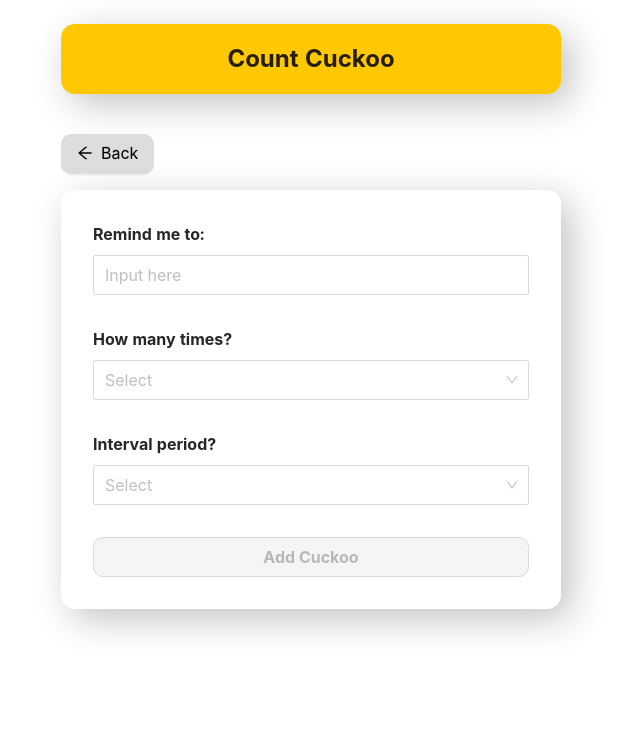
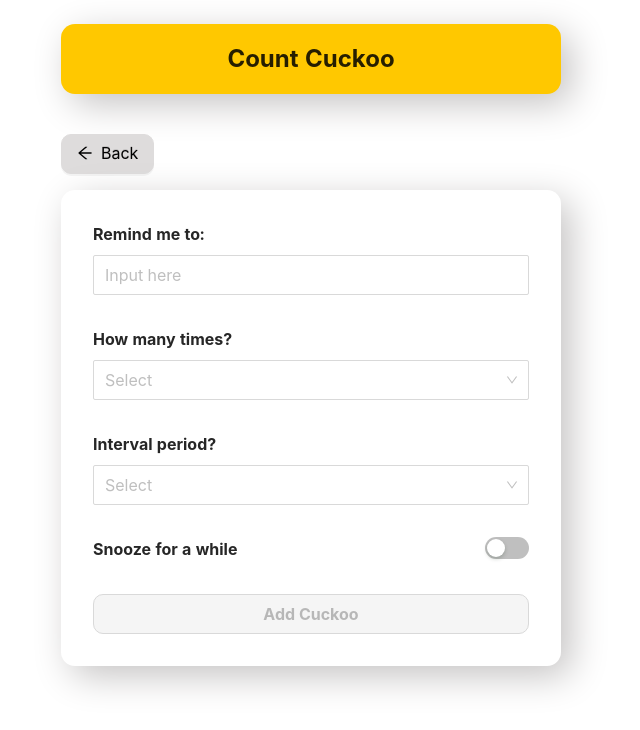
Before and after one commit to omkrpt/cuckoo-dooku, a React (Create React App) app: page / in a window 1280 px wide. Both pictures are taken after a click on the button "Add New Cuckoo". Shown: the top 730 px of the page, without its empty margins (329-969 px from the left). Built offline with nearby package versions, Linux system fonts and the light colour scheme; the HTML template or start-up script is replaced by a standard one.

Commit message:
Snooze Implementation (#16)
* UX improvements

* add new btn

* Notification commit

* bug fix

* Complete cyclye implementation

* Snooze impl

Co-authored-by: vignespacap <vignesh.palanisamy@capillarytech.com>

```diff
--- a/src/components/NewReminder/AddNew.js
+++ b/src/components/NewReminder/AddNew.js
@@ -1,5 +1,5 @@
 import React, { useEffect, useState, useMemo } from "react";
-import { Row, Button, Col, notification } from "antd";
+import { Row, Button, Col, notification, Switch } from "antd";
 import AddNewItem from "./AddNewItem";
 import { DeleteOutlined, ArrowLeftOutlined } from "@ant-design/icons";
 import { createAlarm, cancelAlarm } from "../../utils/alarmHandler";
@@ -9,6 +9,7 @@ const AddNew = ({ id, setReminderPage }) => {
   const [reminder, setReminder] = useState();
   const [noOfTime, setNoOfTime] = useState();
   const [intervalPeriod, setIntervalPeriod] = useState();
+  const [isSnooze, setIsSnooze] = useState(false);
   const mode = (id && "EDIT") || "CREATE";
   // const [reminderOptions, setReminderOptions] = useState([]);
 
@@ -26,10 +27,12 @@ const AddNew = ({ id, setReminderPage }) => {
           name: name_,
           noOfTime: noOfTime_,
           intervalPeriod: intervalPeriod_,
+          isSnooze: isSnooze_,
         } = currentItem;
         setReminder(name_);
         setNoOfTime(noOfTime_);
         setIntervalPeriod(intervalPeriod_);
+        setIsSnooze(isSnooze_);
       }
     }
   }, [id]);
@@ -49,6 +52,11 @@ const AddNew = ({ id, setReminderPage }) => {
       case "intervalPeriod":
         {
           setIntervalPeriod(value);
+        }
+        break;
+      case "snooze":
+        {
+          setIsSnooze(value);
         }
         break;
     }
@@ -92,28 +100,33 @@ const AddNew = ({ id, setReminderPage }) => {
       if (mode === "EDIT") {
         reminders = reminders.map((item) => {
           if (item.id === uniqueId) {
+            cancelAlarm(`${uniqueId}`);
             return {
               id: uniqueId,
               name: reminder,
               noOfTime,
               intervalPeriod,
               completedCycle: 0,
+              isSnooze,
             };
           }
           return item;
         });
       } else {
-        reminders.push({
+        reminders.unshift({
           id: uniqueId,
           name: reminder,
           noOfTime,
           intervalPeriod,
           completedCycle: 0,
+          isSnooze,
         });
       }
       window.localStorage.setItem("cuckooReminder", JSON.stringify(reminders));
       window.dispatchEvent(new Event("storage"));
-      addNewAlarm(uniqueId);
+      if (!isSnooze) {
+        addNewAlarm(uniqueId);
+      }
       notification.success({
         key: new Date(),
         message: `Cuckoo ${
@@ -131,7 +144,7 @@ const AddNew = ({ id, setReminderPage }) => {
   const noOfTimeOptions = () => {
     const returnArray = [];
     returnArray.push({ text: "Always", value: "always" });
-    for (let index = 1; index <= 10; index++) {
+    for (let index = 1; index <= 100; index++) {
       const text = `${index} ${index === 1 ? "Time" : "Times"}`;
       returnArray.push({ text, value: index });
     }
@@ -190,6 +203,19 @@ const AddNew = ({ id, setReminderPage }) => {
             items={intervalPeriodOptions()}
             onChange={(value) => handleOnItemChange("intervalPeriod", value)}
           ></AddNewItem>
+          <div className="add-new-item-row">
+            <Row
+              align="center"
+              justify="space-between"
+              className="add-new-item-title"
+            >
+              {"Snooze for a while"}
+              <Switch
+                checked={isSnooze}
+                onChange={(value) => handleOnItemChange("snooze", value)}
+              />
+            </Row>
+          </div>
           <Button
             disabled={isSaveDisabled}
             className="add-new-button"
```
Also changed, not shown: public/background.js (+12 -3 lines).
